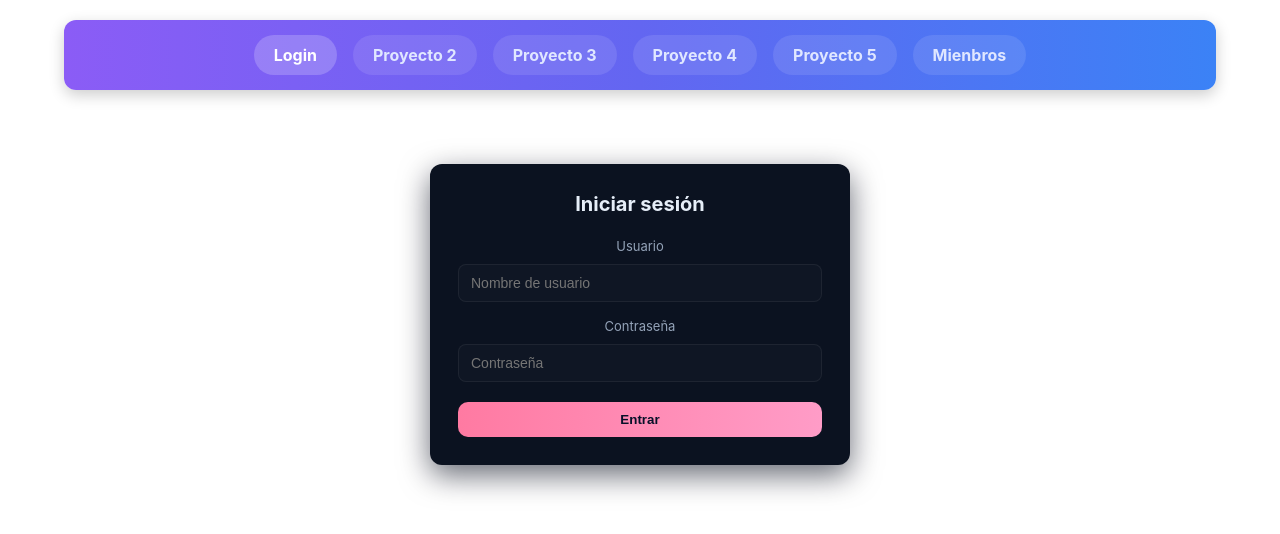
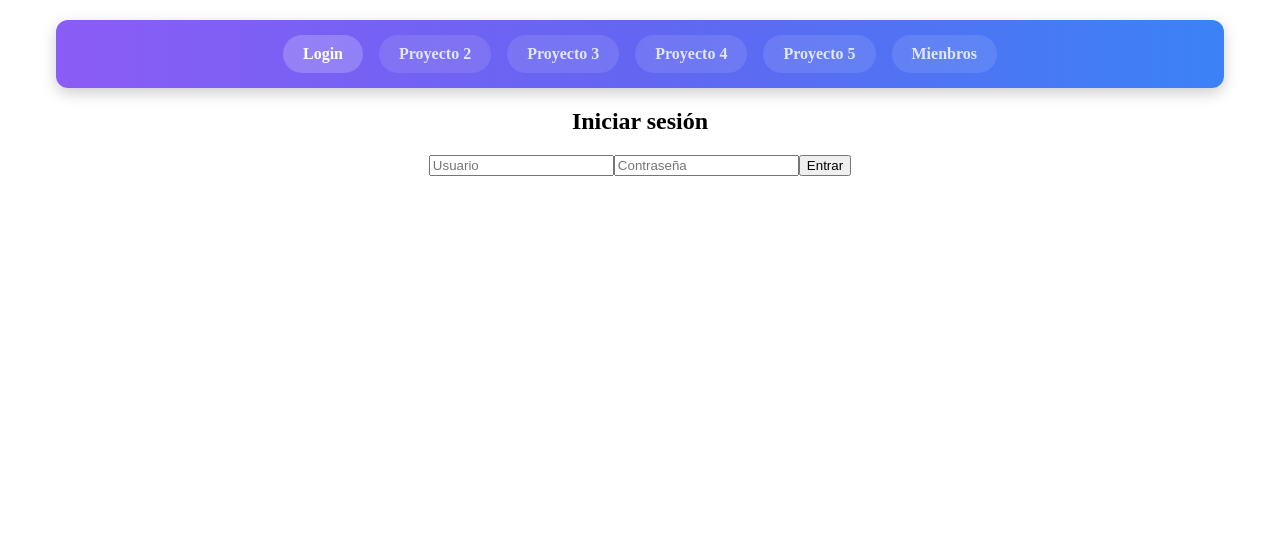
Before and after one commit to lucianochimale8/proyecto06_trabajointegrador_grupo5, a React (Vite) app in the folder client/: page /login in a window 1280 px wide. Shown: the top 534 px of the page. Built offline with nearby package versions, Linux system fonts and the light colour scheme.

Commit message:
Caro Victor: estructura y logica basica del login simplificada con every

```diff
--- a/client/src/common/Login.jsx
+++ b/client/src/common/Login.jsx
@@ -1,65 +1,52 @@
-import React, { useState } from 'react';
-import { authenticate } from '../utils/auth';
-import '../styles/Login.css';
+import { useState } from 'react';
 
 export default function Login() {
-const [username, setUsername] = useState('');
-const [password, setPassword] = useState('');
-const [message, setMessage] = useState(null);
-const [loading, setLoading] = useState(false);
+  const [usuario, setUsuario] = useState('');
+  const [contraseña, setContraseña] = useState('');
+  const [mensaje, setMensaje] = useState('');
 
-const handleSubmit = async (e) => {
+  const usuarios = [
+    { nombre: 'Ezquizos', clave: 'escabio5' },
+    { nombre: 'Admin', clave: '1234' }
+];
+
+const manejarEnvio = e => {
     e.preventDefault();
-setMessage(null);
-setLoading(true);
 
-const result = await authenticate(username, password);
-setLoading(false);
+    const valido = !usuarios.every(
+      u => u.nombre !== usuario || u.clave !== contraseña
+    );
 
-if (result.success) {
-setMessage({ type: 'success', text: `Login exitoso. ¡Bienvenido ${username}!` });
-
+    if (valido) {
+      setMensaje(`Bienvenido, ${usuario}`);
     } else {
-setMessage({ type: 'error', text: result.message });
+      setMensaje('Usuario o contraseña incorrectos');
     }
   };
 
   return (
-<div className="login-wrap">
-<form className="login-card" onSubmit={handleSubmit}>
-<h2 className="login-title">Iniciar sesión</h2>
+    <div className="login-contenedor">
+      <form className="login-formulario" onSubmit={manejarEnvio}>
+        <h2>Iniciar sesión</h2>
 
-<label className="label">Usuario</label>
         <input
-className="input"
-value={username}
-onChange={(e) => setUsername(e.target.value)}
-placeholder="Nombre de usuario"
-autoComplete="username"
+          type="text"
+          placeholder="Usuario"
+          value={usuario}
+          onChange={e => setUsuario(e.target.value)}
           required
         />
 
-<label className="label">Contraseña</label>
         <input
-className="input"
-value={password}
-onChange={(e) => setPassword(e.target.value)}
           type="password"
           placeholder="Contraseña"
-autoComplete="current-password"
+          value={contraseña}
+          onChange={e => setContraseña(e.target.value)}
           required
         />
 
-<button className="btn" type="submit" disabled={loading}>
-{loading ? 'Verificando...' : 'Entrar'}
-</button>
-
-{message && (
-<div className={"msg " + (message.type === 'success' ? 'msg-success' : 'msg-error')}>
-{message.text}
-</div>
-)}
-
+        <button type="submit">Entrar</button>
+        {mensaje && <p>{mensaje}</p>}
       </form>
     </div>
   );
--- a/client/src/styles/Login.css
+++ /dev/null
@@ -1,70 +0,0 @@
-:root {
---bg: #0f172a;
---card: #0b1220;
---accent: #ff7aa2;
---muted: #94a3b8;
---success: #16a34a;
---error: #ef4444;
-}
-
-* { box-sizing: border-box; }
-
-body, html, #root { height: 100%; margin: 0; font-family: Inter, Roboto, Arial, sans-serif; }
-
-.login-wrap {
-min-height: 10%;
-min-width: 150vh;
-display: flex;
-align-items: center;
-justify-content: center;
-/* background: linear-gradient(180deg, rgba(15,23,42,1) 0%, rgba(2,6,23,1) 100%); */
-padding: 54px;
-}
-
-.login-card {
-width: 100%;
-max-width: 420px;
-background: var(--card);
-padding: 28px;
-border-radius: 12px;
-box-shadow: 0 10px 30px rgba(2,6,23,0.6);
-color: #e6eef8;
-display: flex;
-flex-direction: column;
-gap: 10px;
-}
-
-.login-title { margin: 0 0 6px 0; font-size: 20px; }
-.label { font-size: 13px; color: var(--muted); margin-top: 6px; }
-.input {
-padding: 10px 12px;
-border-radius: 8px;
-border: 1px solid rgba(255,255,255,0.06);
-background: rgba(255,255,255,0.02);
-color: inherit;
-outline: none;
-font-size: 14px;
-}
-.input:focus { box-shadow: 0 0 0 4px rgba(255,122,162,0.06); border-color: var(--accent); }
-
-.btn {
-margin-top: 10px;
-padding: 10px 12px;
-border-radius: 10px;
-border: none;
-background: linear-gradient(90deg, var(--accent), #ff9cc7);
-color: #071028;
-font-weight: 600;
-cursor: pointer;
-}
-.btn:disabled { opacity: 0.6; cursor: not-allowed; }
-
-.msg { margin-top: 8px; padding: 8px 10px; border-radius: 8px; font-size: 14px; }
-.msg-success { background: rgba(22,163,74,0.12); color: var(--success); }
-.msg-error { background: rgba(239,68,68,0.08); color: var(--error); }
-
-.hint { margin-top: 8px; font-size: 13px; color: var(--muted); }
-
-@media (max-width: 520px) {
-.login-card { padding: 18px; border-radius: 8px; }
-}
--- a/client/src/utils/auth.js
+++ /dev/null
@@ -1,21 +0,0 @@
-const usuarios = [
-    { username: 'Ezquizos', password: 'escabio5' },
-    { username: 'viktor', password: 'chotocorta' },
-];
-
-export function authenticate(inputUser, inputPass) {
-return new Promise((resolve) => {
-
-setTimeout(() => {
-
-const ningunoCoincide = usuarios.every(u => (u.username !== inputUser) || (u.password !== inputPass));
-if (!ningunoCoincide) {
-    resolve({ success: true, message: 'OK' });
-}
-else
-    {
-        resolve({ success: false, message: 'Usuario o contraseña incorrectos.' });
-}
-}, 400);
-});
-}
```
Lines whose indentation alone changed are shown as unchanged.
